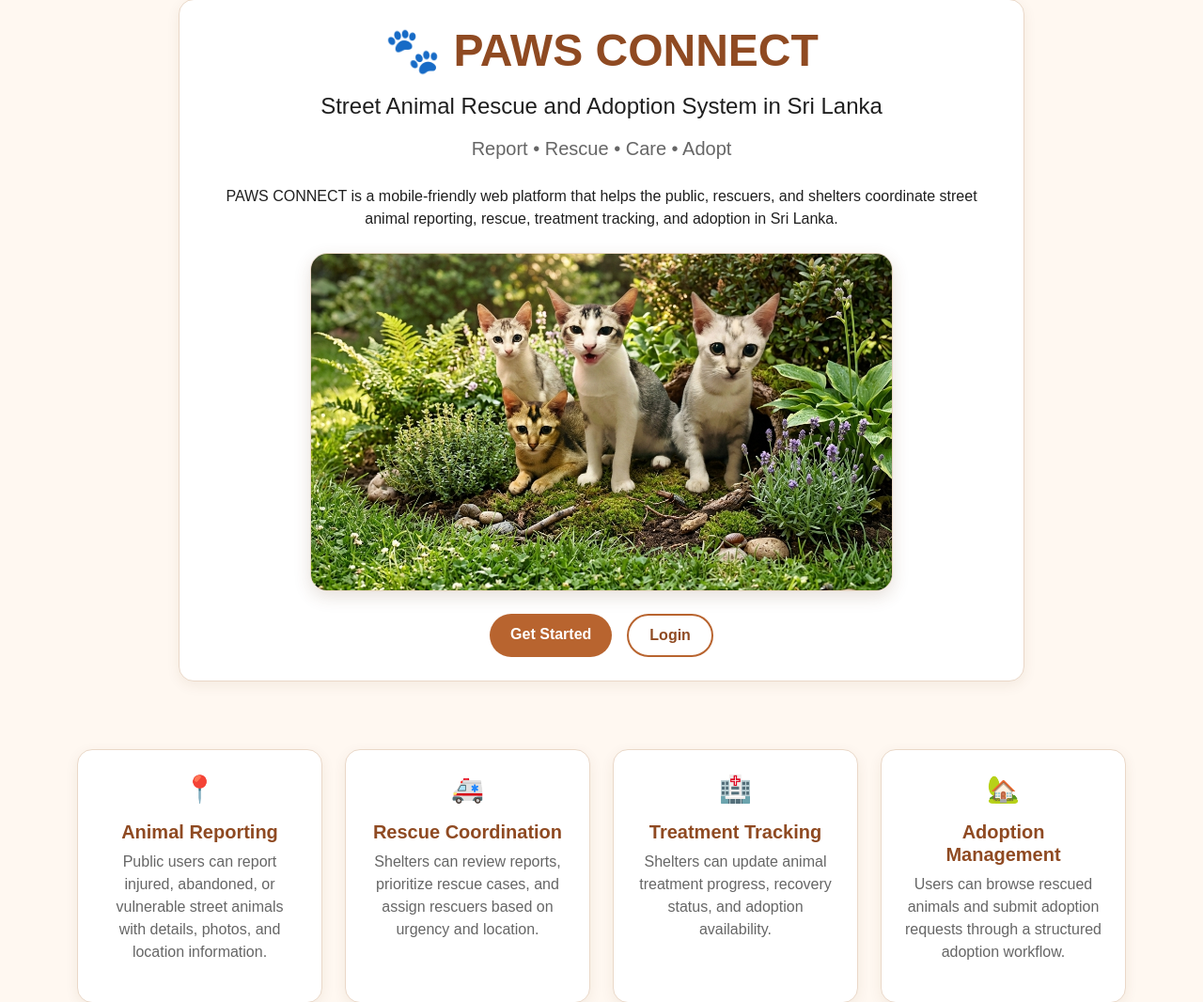
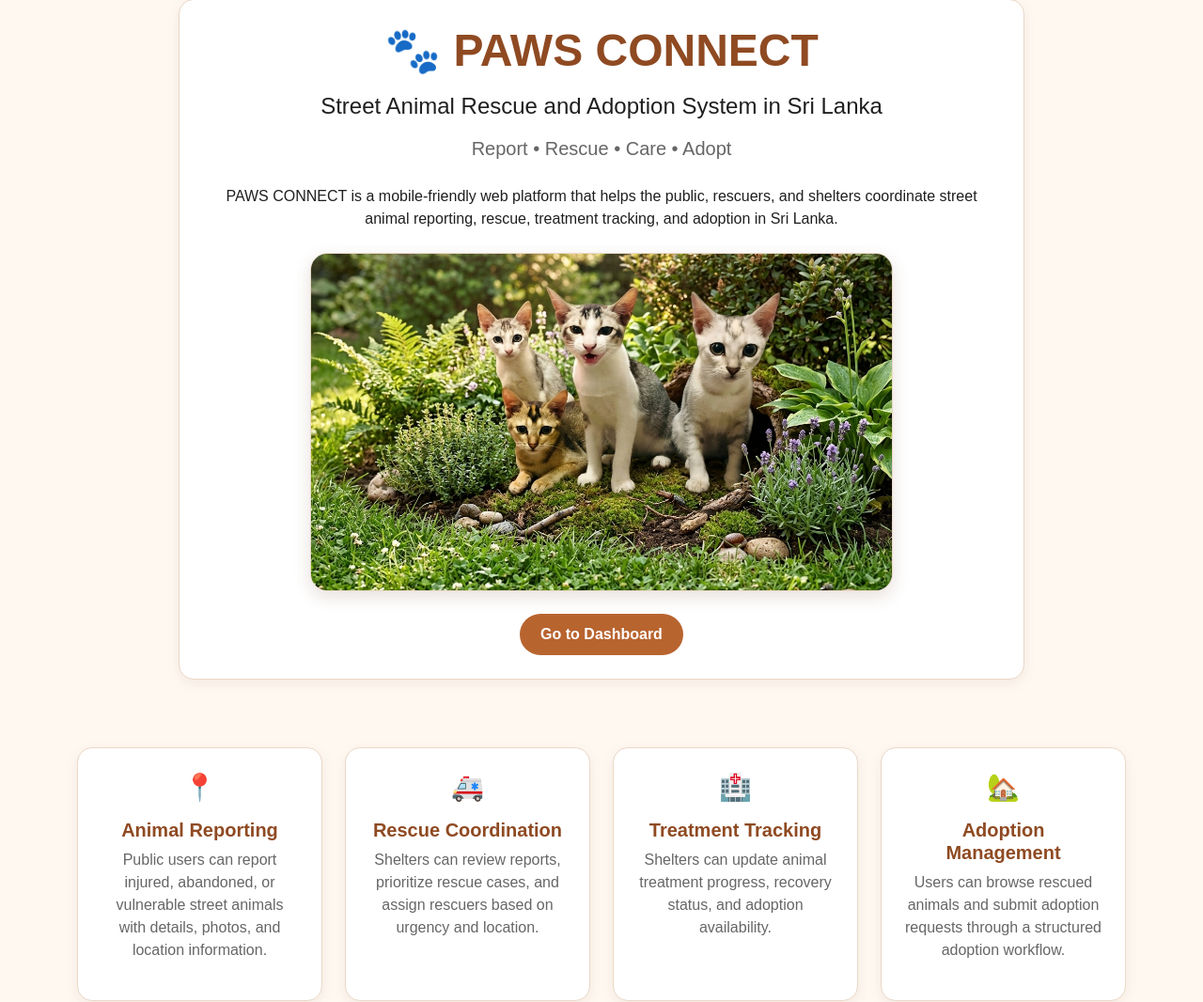
Before and after one commit to DulaniG/PAWS_CONNECT, a Django app: page / in a window 1280 px wide. Shown: the part 140-1206 px from the top of the page at 94% size. Run offline with Django 5.2, Linux system fonts and the light colour scheme; the visitor is signed in with stand-in values (Sample User, id 1).

Commit message:
Update home page actions for authenticated users

```diff
--- a/templates/home.html
+++ b/templates/home.html
@@ -29,6 +29,11 @@
         </div>
 
         <div class="d-flex flex-column flex-md-row justify-content-center gap-3">
+            {% if user.is_authenticated %}
+            <a href="{% url 'dashboard' %}" class="btn btn-paws">
+                Go to Dashboard
+            </a>
+            {% else %}
             <a href="/accounts/register/" class="btn btn-paws">
                 Get Started
             </a>
@@ -36,6 +41,7 @@
             <a href="/accounts/login/" class="btn btn-outline-paws">
                 Login
             </a>
+            {% endif %}
         </div>
     </div>
 </section>
```
